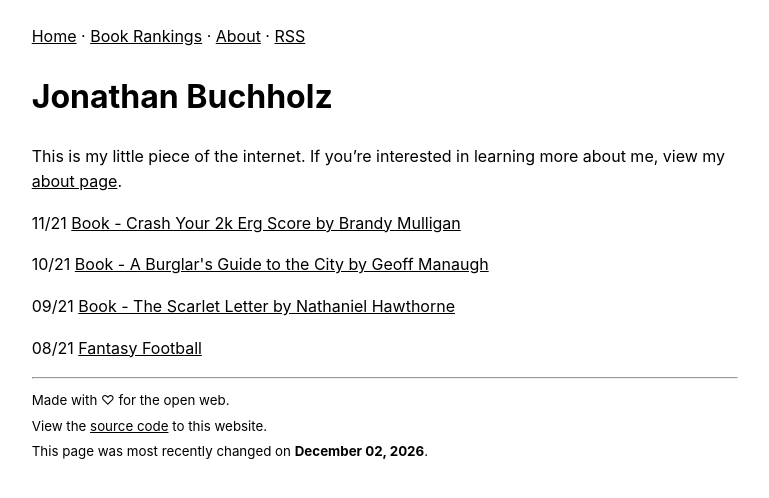
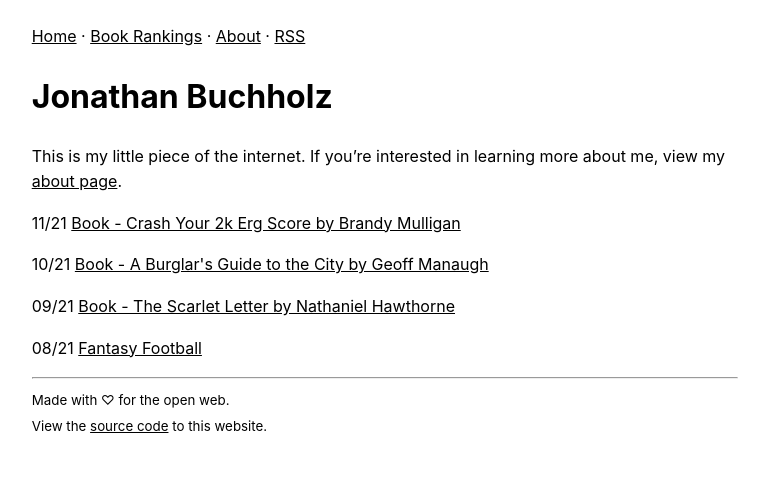
Before and after one commit to JonathanBuchh/buchh.org, a Jekyll site: the page built from index.md, in a window 1280 px wide. Shown: the top 498 px of the page, without its empty margins (255-1024 px from the left). Built offline with Jekyll 4.4.1, drawn with Linux system fonts in a browser that asks for light colours; some of the changed lines change nothing that is shown.

Commit message:
Remove recently changed date from footer

```diff
--- a/_includes/footer.html
+++ b/_includes/footer.html
@@ -3,6 +3,4 @@
     <small>Made with ♡ for the open web.</small>
     <br>
     <small>View the <a href="https://github.com/JonathanBuchh/jonathanbuchh.github.io">source code</a> to this website.</small>
-    <br>
-    <small>This page was most recently changed on <b>{% last_modified {{ page.path }} %}</b>.</small>
 </footer>
--- a/_plugins/jekyll-modified-date.rb
+++ /dev/null
@@ -1,23 +0,0 @@
-module Jekyll
-  class LastModifiedTag < Liquid::Tag
-
-    def initialize(tag_name, path, tokens)
-      super
-      @path = path
-    end
-
-    def render(context)
-      # Pipe parameter through Liquid to make additional replacements possible
-      url = Liquid::Template.parse(@path).render context
-
-      # Adds the site source, so that it also works with a custom one
-      site_source = context.registers[:site].config['source']
-      file_path = site_source + '/' + url
-
-      # Return last modified date
-      File.mtime(file_path.strip!).strftime("%B %d, %Y")
-    end
-  end
-end
-
-Liquid::Template.register_tag('last_modified', Jekyll::LastModifiedTag)
```
